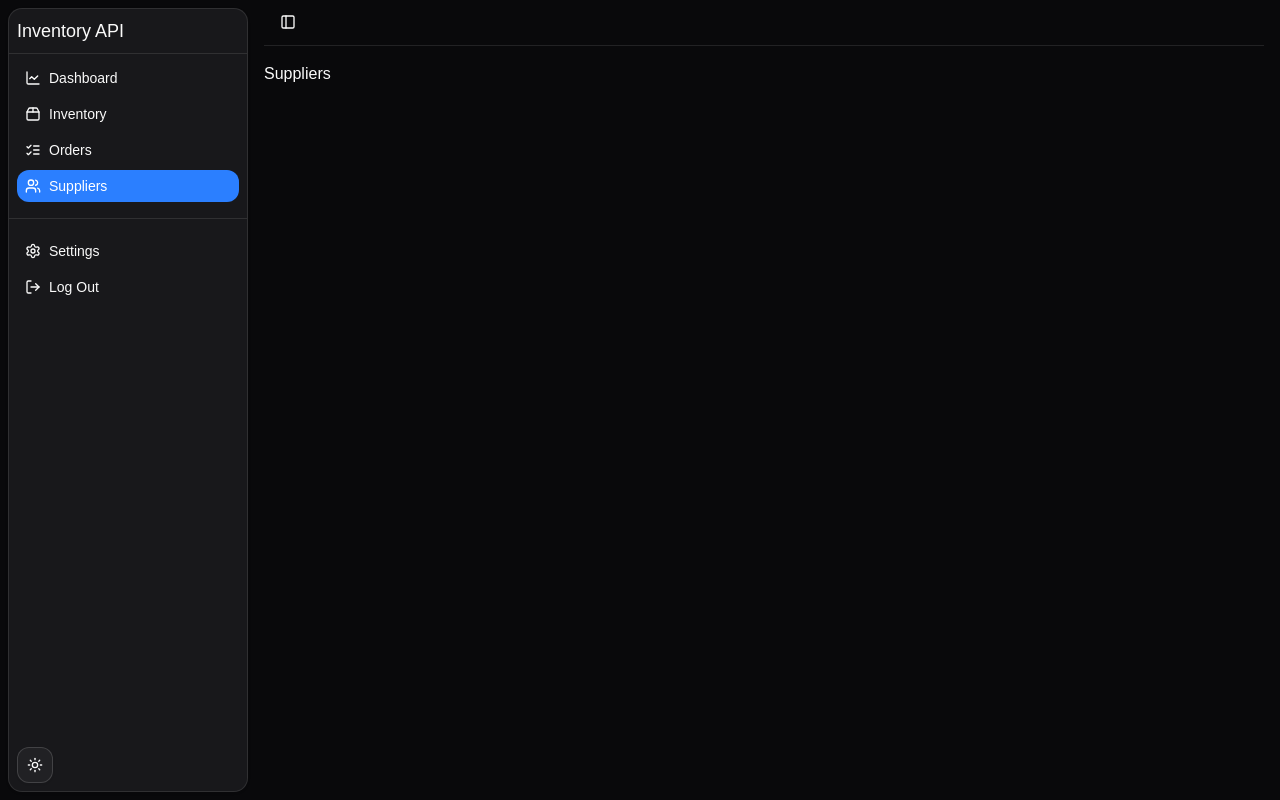
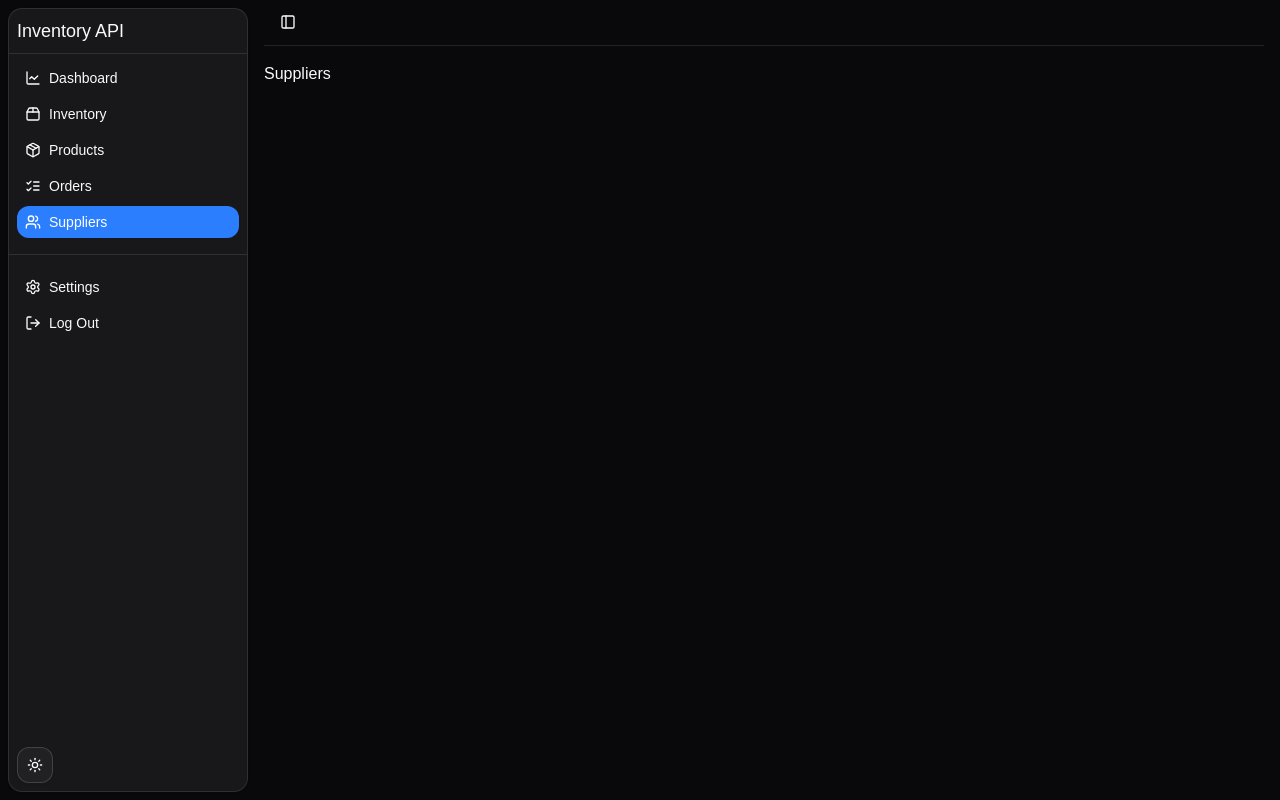
Before and after one commit to mrdsx/inventory-api, a Next.js app in the folder frontend/: page /suppliers in a window 1280 px wide. Built offline with nearby package versions, Linux system fonts and the light colour scheme.

Commit message:
feat(frontend/product): add new sidebar item for products page
affected: Workspace

```diff
--- a/frontend/src/features/sidebar/components/Workspace.tsx
+++ b/frontend/src/features/sidebar/components/Workspace.tsx
@@ -5,7 +5,7 @@ import {
   SidebarMenu,
 } from "@/components/ui";
 import { SidebarItem } from "@/features/sidebar";
-import { ChartLine, ListChecks, Package2, Users } from "lucide-react";
+import { ChartLine, ListChecks, Package, Package2, Users } from "lucide-react";
 import { AppSidebarItem } from "./AppSidebarItem";
 
 const { workspace } = ROUTES;
@@ -20,6 +20,12 @@ const items: SidebarItem[] = [
     link: workspace.inventory,
     icon: <Package2 />,
     title: "Inventory",
+    isWorkspaceRoute: true,
+  },
+  {
+    link: workspace.products.root,
+    icon: <Package />,
+    title: "Products",
     isWorkspaceRoute: true,
   },
   {
```
